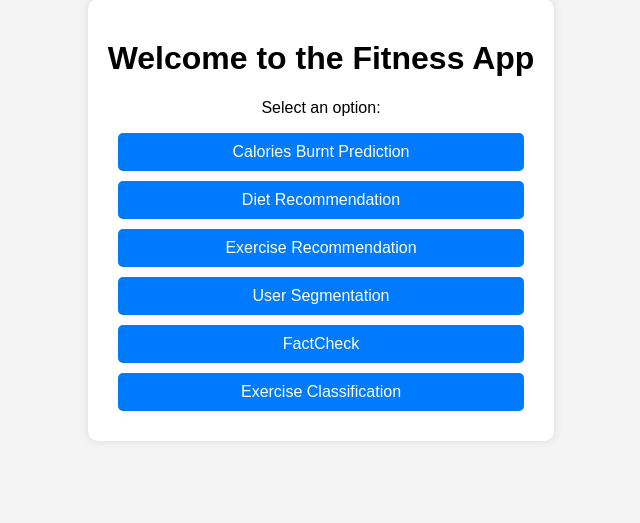
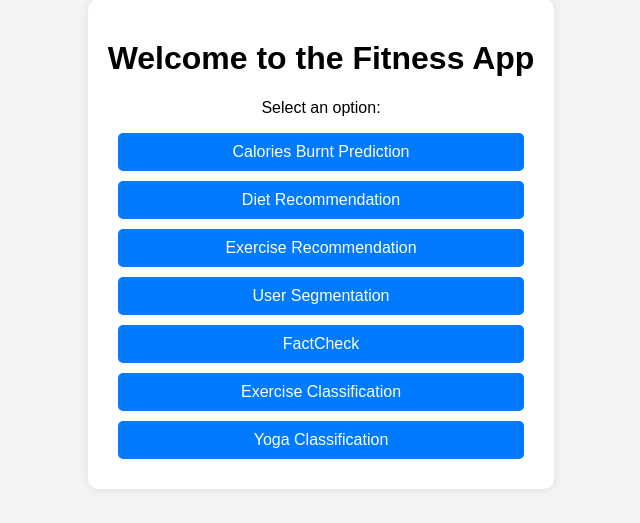
Before and after one commit to shan1322/A2_Fitness_App, a Flask app: page / in a window 1280 px wide. Shown: the part 29-552 px from the top of the page, without its empty margins (319-959 px from the left). Run offline with Flask 3, Linux system fonts and the light colour scheme.

Commit message:
Add files via upload

```diff
--- a/templates/index.html
+++ b/templates/index.html
@@ -42,6 +42,7 @@
         <a href="/segmentation">User Segmentation</a>
         <a href="/FactCheck">FactCheck</a>
         <a href="/ExerciseClassification">Exercise Classification</a>
+        <a href="/Yogaclassification">Yoga Classification</a>
 
 
 
```
